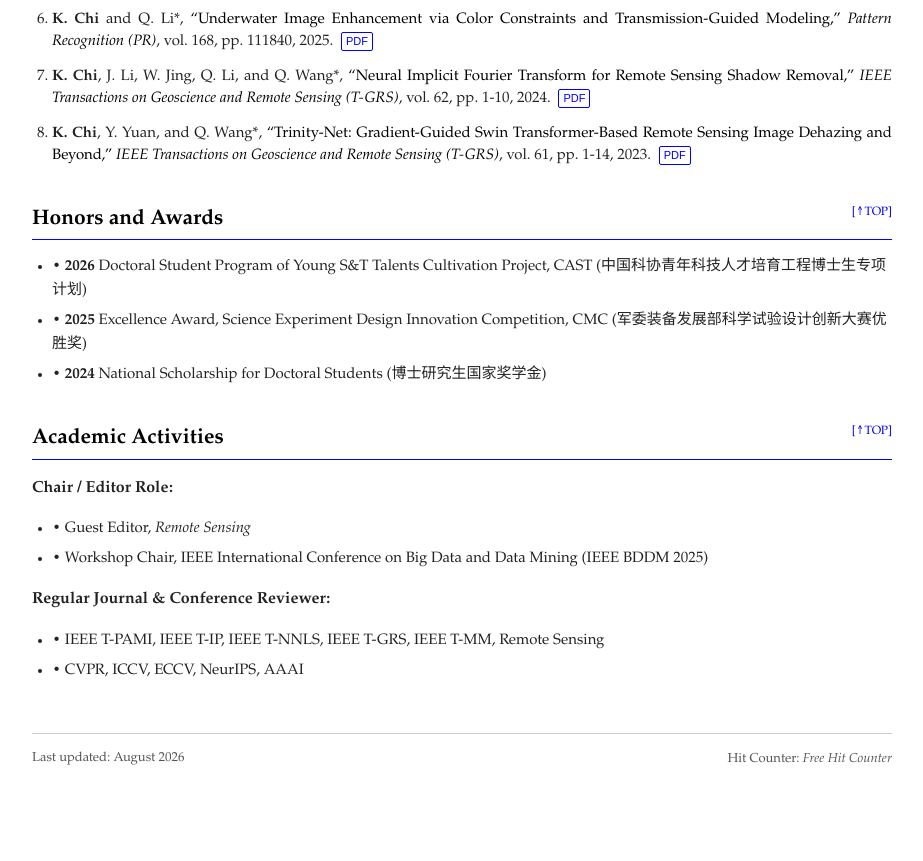
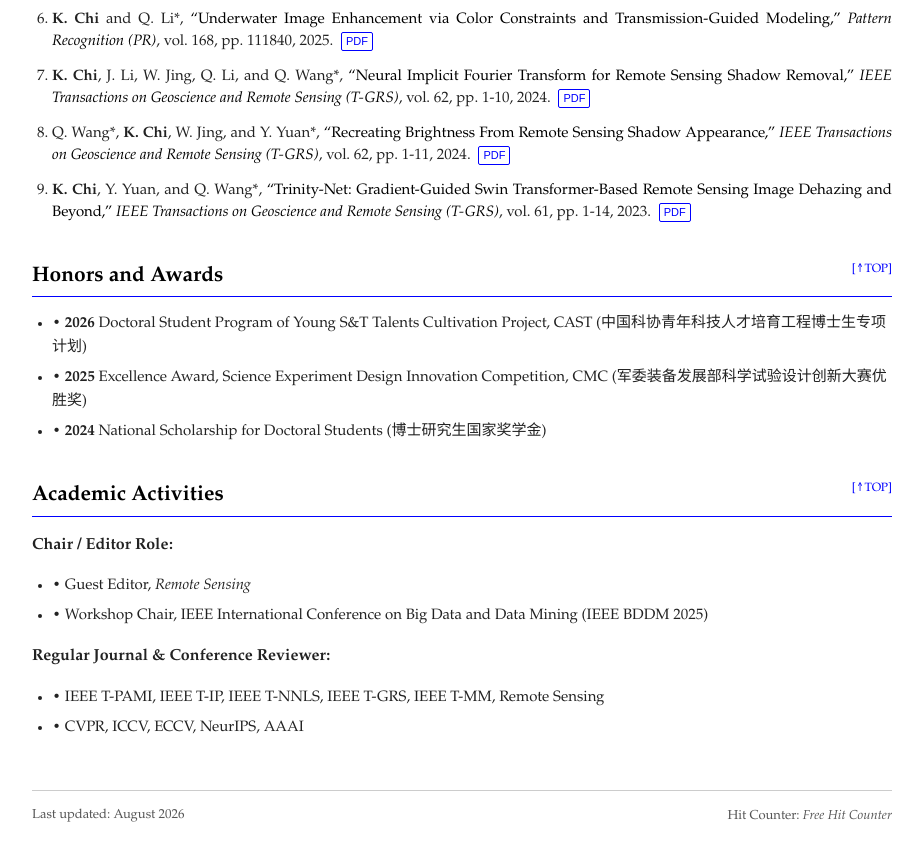
Before and after one commit to chi-kaichen/chi-kaichen.github.io, a plain HTML site: page index.html in a window 1280 px wide. Shown: the part 1131-1992 px from the top of the page, without its empty margins (178-1101 px from the left). Before the commit the page ends 1937 px from the top, so only its background shows below. Drawn offline with Linux system fonts and the light colour scheme; a web font is replaced by a local one.

Commit message:
Update index.html

```diff
--- a/index.html
+++ b/index.html
@@ -346,6 +346,13 @@
       <a href="https://ieeexplore.ieee.org/stamp/stamp.jsp?tp=&arnumber=10552804" target="_blank" class="badge">PDF</a>
     </li>
     <li>
+      <span class="pub-authors">Q. Wang*, <b>K. Chi</b>, W. Jing, and Y. Yuan*</span>,
+      <span class="pub-title">“Recreating Brightness From Remote Sensing Shadow Appearance,”</span>
+      <span class="pub-venue">IEEE Transactions on Geoscience and Remote Sensing (T-GRS)</span>,
+      vol. 62, pp. 1-11, <span class="pub-year">2024</span>.
+      <a href="https://ieeexplore.ieee.org/stamp/stamp.jsp?tp=&arnumber=10526355" target="_blank" class="badge">PDF</a>
+    </li>
+    <li>
       <span class="pub-authors"><b>K. Chi</b>, Y. Yuan, and Q. Wang*</span>,
       <span class="pub-title">“Trinity-Net: Gradient-Guided Swin Transformer-Based Remote Sensing Image Dehazing and Beyond,”</span>
       <span class="pub-venue">IEEE Transactions on Geoscience and Remote Sensing (T-GRS)</span>,
```
